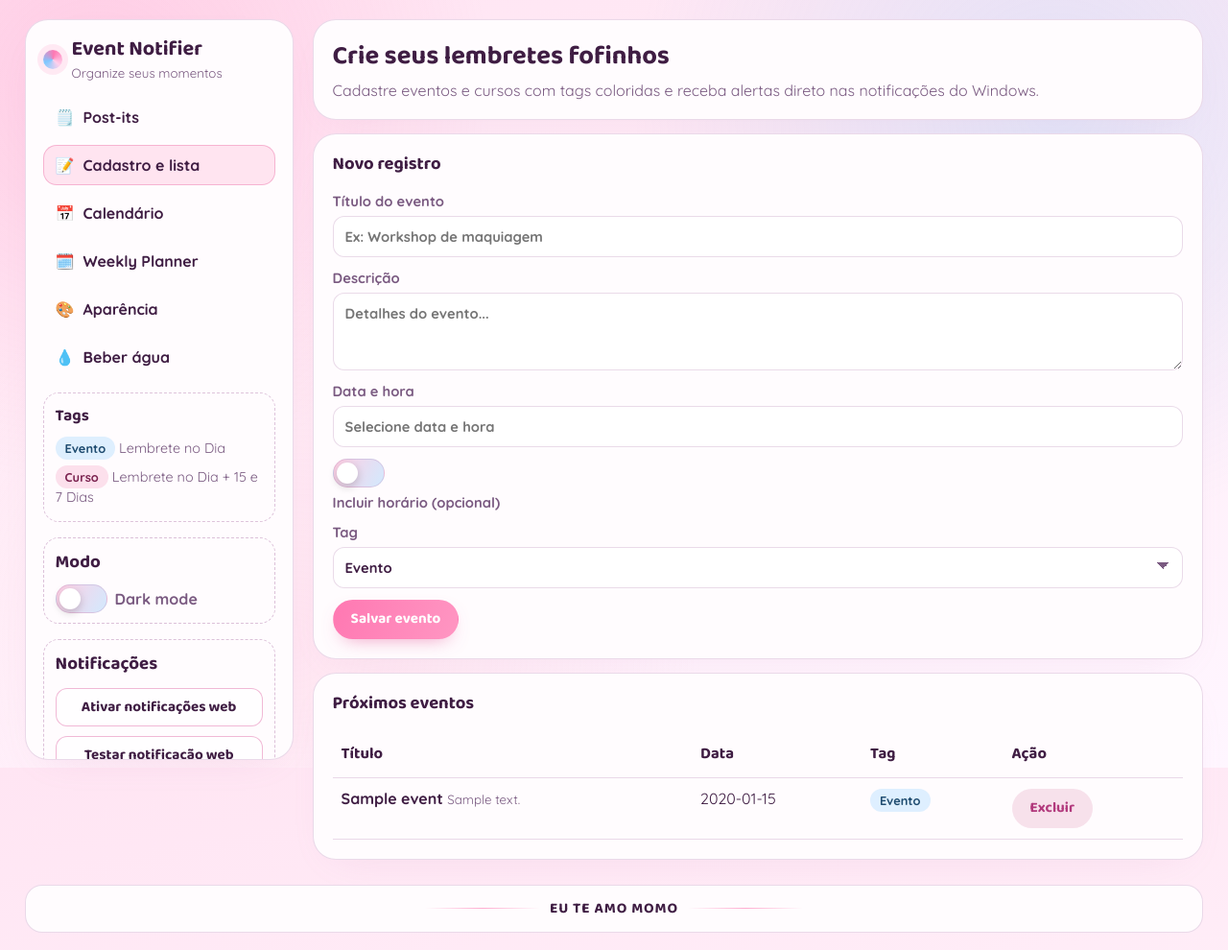
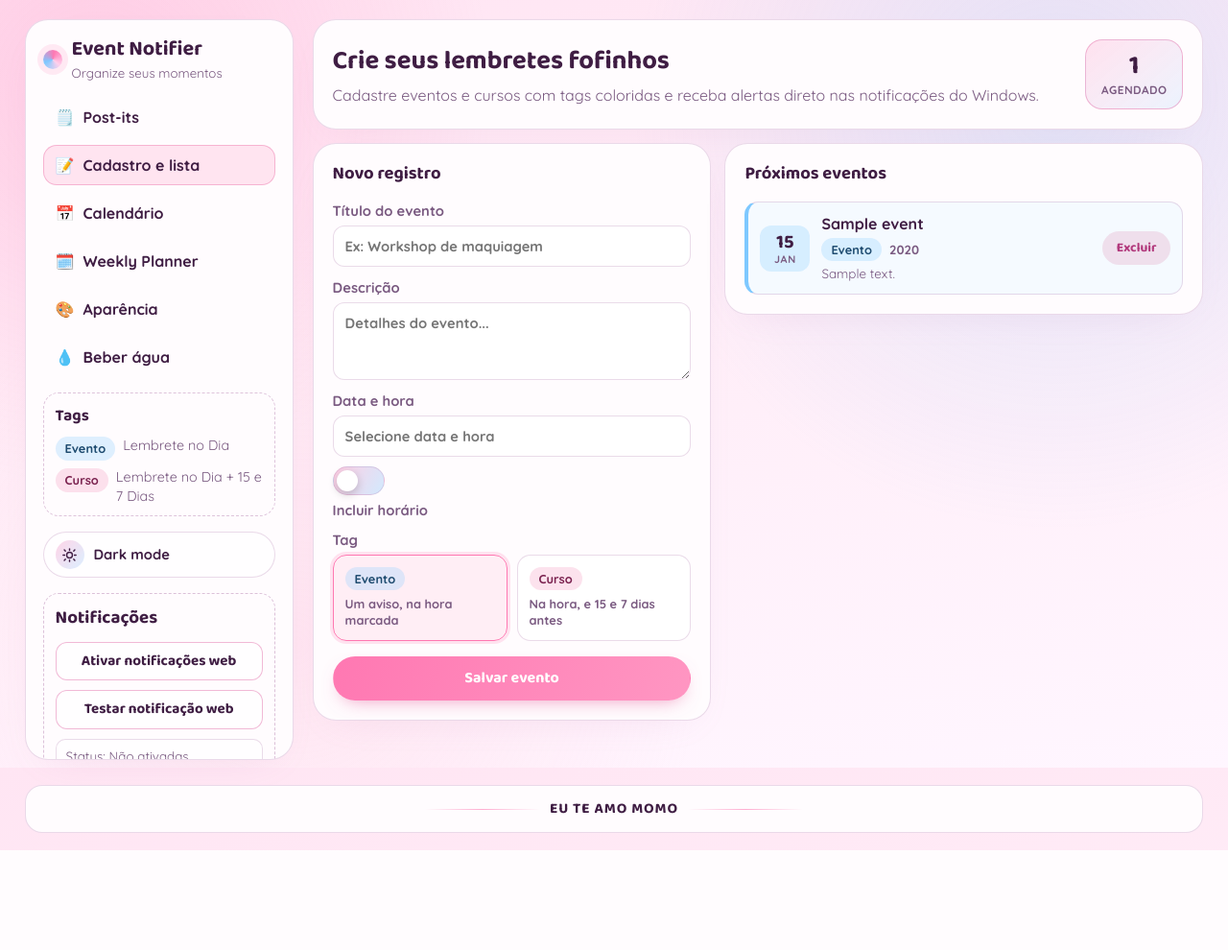
Before and after one commit to henriquemf/event-beazeth, a Flask app: page /events in a window 1280 px wide. Shown: the whole page at 96% size. After the commit the page ends 886 px from the top, so only its background shows below. Run offline with Flask 3, Linux system fonts and the light colour scheme; tables that the repository leaves empty hold one stand-in row (values such as "Sample post").

Commit message:
feat: implementar nova tela de cadastro e lista de eventos com layout responsivo e melhorias na usabilidade

```diff
--- a/app/static/css/base.css
+++ b/app/static/css/base.css
@@ -1,14 +1,9 @@
 /* Fundacao compartilhada: tokens, reset, layout, barra lateral, cartoes,
-   formularios, botoes, tabelas e tags.
+   formularios, botoes e tags.
 
    Carregue SEMPRE nesta ordem: base.css -> components.css -> themes.css.
    Os tres sao faixas contiguas do mesmo arquivo original, entao trocar a
    ordem muda a cascata. */
-
-/* Base compartilhada por todas as telas.
-
-   Tokens, reset, layout, barra lateral, cartoes, formularios, botoes,
-   tabelas, modal, temas, fontes, dark mode e responsivo. */
 
 :root {
     --surface-solid: linear-gradient(var(--surface), var(--surface)), var(--bg-mid);
@@ -222,9 +217,20 @@ body.page-leaving {
     font-family: var(--font-display);
 }
 
+/* Duas colunas: o pill numa, a descrição na outra. Como <p> simples, o texto
+   longo do "Curso" voltava para baixo do pill e desalinhava a caixa. */
 .legend-box p {
-    margin: 6px 0;
+    display: grid;
+    grid-template-columns: auto minmax(0, 1fr);
+    align-items: start;
+    gap: 8px;
+    margin: 8px 0 0;
     color: var(--ink-soft);
+    line-height: 1.35;
+}
+
+.legend-box p .tag {
+    white-space: nowrap;
 }
 
 .main-content {
@@ -583,33 +589,6 @@ button:active,
     transform: translateY(0) scale(0.98);
 }
 
-.table-wrap {
-    overflow-x: auto;
-}
-
-table {
-    width: 100%;
-    border-collapse: collapse;
-    min-width: 760px;
-}
-
-th,
-td {
-    padding: 11px 9px;
-    border-bottom: 1px solid var(--stroke);
-    text-align: left;
-    vertical-align: top;
-}
-
-th {
-    font-family: var(--font-display);
-    font-size: 1.03rem;
-}
-
-td small {
-    color: var(--ink-soft);
-}
-
 .tag {
     display: inline-block;
     padding: 4px 10px;
--- a/app/static/css/components.css
+++ b/app/static/css/components.css
@@ -195,16 +195,101 @@
     transform: translateX(24px);
 }
 
-/* O checkbox do dark mode nasce desmarcado no HTML e só é marcado pelo JS, que
-   roda depois da primeira pintura — o resultado era o botão "ligando" sozinho a
-   cada troca de página. O estado visual passa a vir do atributo em <html>, que é
-   definido antes de pintar. O :checked acima continua valendo para o clique. */
-[data-dark="true"] #dark-toggle + .track {
-    background: linear-gradient(120deg, rgba(130, 86, 222, 0.6), rgba(230, 113, 183, 0.6));
+/* --------------------------------------------------- interruptor dark mode */
+
+/* Um controle compacto, sem caixa em volta: ícone + rótulo numa pílula. */
+.dark-switch {
+    display: flex;
+    align-items: center;
+    gap: 10px;
+    padding: 8px 12px;
+    border: 1px solid var(--stroke);
+    border-radius: 999px;
+    cursor: pointer;
+    user-select: none;
+    font-weight: 700;
+    color: var(--ink);
+    background: color-mix(in srgb, var(--input-bg) 60%, transparent);
+    transition: background 0.22s ease, border-color 0.22s ease, box-shadow 0.22s ease;
 }
 
-[data-dark="true"] #dark-toggle + .track .dot {
-    transform: translateX(24px);
+.dark-switch:hover {
+    border-color: color-mix(in srgb, var(--accent) 45%, var(--stroke));
+    background: color-mix(in srgb, var(--accent) 12%, var(--input-bg));
+}
+
+.dark-switch-label {
+    font-size: 0.92rem;
+    line-height: 1.2;
+}
+
+.dark-switch input {
+    position: absolute;
+    opacity: 0;
+    pointer-events: none;
+}
+
+.dark-switch input:focus-visible + .dark-switch-icon {
+    box-shadow: 0 0 0 3px color-mix(in srgb, var(--accent) 45%, transparent);
+}
+
+/* Os dois ícones ficam empilhados no mesmo ponto e alternam por opacidade e
+   rotação — nada de layout muda, então a troca roda no compositor. */
+.dark-switch-icon {
+    position: relative;
+    flex: 0 0 auto;
+    width: 30px;
+    height: 30px;
+    border-radius: 50%;
+    display: grid;
+    place-items: center;
+    background: linear-gradient(130deg, rgba(255, 120, 178, 0.3), rgba(126, 200, 255, 0.28));
+    transition: background 0.24s ease, box-shadow 0.2s ease;
+}
+
+.dark-switch-icon svg {
+    position: absolute;
+    width: 17px;
+    height: 17px;
+    transition: opacity 0.26s ease, transform 0.32s cubic-bezier(0.34, 1.45, 0.64, 1);
+}
+
+/* Claro é o padrão: sol visível, lua guardada. */
+.dark-switch-icon .icon-sun {
+    opacity: 1;
+    transform: rotate(0deg) scale(1);
+}
+
+.dark-switch-icon .icon-moon {
+    opacity: 0;
+    transform: rotate(-70deg) scale(0.5);
+}
+
+/* O checkbox nasce desmarcado no HTML e só é marcado pelo JS, que roda depois da
+   primeira pintura — o ícone "virava" sozinho a cada troca de página. O estado
+   visual vem do atributo em <html>, definido antes de pintar. O :checked abaixo
+   cobre o clique imediato. */
+[data-dark="true"] .dark-switch-icon .icon-sun,
+.dark-switch input:checked + .dark-switch-icon .icon-sun {
+    opacity: 0;
+    transform: rotate(70deg) scale(0.5);
+}
+
+[data-dark="true"] .dark-switch-icon .icon-moon,
+.dark-switch input:checked + .dark-switch-icon .icon-moon {
+    opacity: 1;
+    transform: rotate(0deg) scale(1);
+}
+
+[data-dark="true"] .dark-switch-icon,
+.dark-switch input:checked + .dark-switch-icon {
+    background: linear-gradient(130deg, rgba(130, 86, 222, 0.75), rgba(230, 113, 183, 0.7));
+    box-shadow: 0 0 14px -4px rgba(160, 110, 235, 0.8);
+}
+
+[data-dark="true"] .dark-switch {
+    border-color: color-mix(in srgb, var(--accent) 40%, var(--stroke));
+    background: color-mix(in srgb, var(--accent) 14%, transparent);
 }
 
 /* Mesma classe de problema para toggles restaurados de localStorage (ex: fins de
--- /dev/null
+++ b/app/static/css/pages/events.css
@@ -0,0 +1,294 @@
+/* Tela de cadastro e lista de eventos. */
+
+/* ------------------------------------------------------------------ hero */
+
+.events-hero {
+    display: flex;
+    flex-wrap: wrap;
+    align-items: center;
+    justify-content: space-between;
+    gap: 16px;
+}
+
+.events-hero-text {
+    min-width: 0;
+}
+
+/* Contador do lado do título, para a tela não abrir só com formulário. */
+.events-hero-badge {
+    flex: 0 0 auto;
+    display: grid;
+    place-items: center;
+    gap: 2px;
+    min-width: 78px;
+    padding: 12px 16px;
+    border-radius: 18px;
+    border: 1px solid color-mix(in srgb, var(--accent) 32%, var(--stroke));
+    background: linear-gradient(140deg,
+        color-mix(in srgb, var(--accent) 20%, transparent),
+        color-mix(in srgb, var(--blue-soft) 16%, transparent));
+}
+
+.events-hero-badge strong {
+    font-family: var(--font-display);
+    font-size: 1.7rem;
+    line-height: 1.1;
+    color: var(--ink);
+}
+
+.events-hero-badge small {
+    font-size: 0.74rem;
+    font-weight: 700;
+    letter-spacing: 0.04em;
+    text-transform: uppercase;
+    color: var(--ink-soft);
+}
+
+/* --------------------------------------------------------------- layout */
+
+/* Formulário e lista lado a lado: a tela inteira era uma coluna só de campos. */
+.events-layout {
+    display: grid;
+    grid-template-columns: minmax(0, 5fr) minmax(0, 6fr);
+    align-items: start;
+    gap: 14px;
+}
+
+/* ---------------------------------------------------------- formulário */
+
+.event-when {
+    display: grid;
+    gap: 10px;
+}
+
+.event-when .dark-toggle.fancy {
+    justify-self: start;
+}
+
+.event-submit {
+    width: 100%;
+    margin-top: 4px;
+    padding: 12px 18px;
+    font-size: 1rem;
+}
+
+/* Dois cartões no lugar do <select> nativo: além de feio, o dropdown do sistema
+   ignora o tema e não tinha onde explicar a regra de cada tag. */
+.tag-picker {
+    display: grid;
+    grid-template-columns: repeat(auto-fit, minmax(150px, 1fr));
+    gap: 10px;
+    margin: 0;
+    padding: 0;
+    border: 0;
+}
+
+.tag-picker legend {
+    padding: 0;
+    margin-bottom: 6px;
+    font-size: 0.92rem;
+    font-weight: 700;
+    color: var(--ink-soft);
+}
+
+.tag-option {
+    cursor: pointer;
+}
+
+.tag-option input {
+    position: absolute;
+    opacity: 0;
+    pointer-events: none;
+}
+
+.tag-option-card {
+    display: grid;
+    gap: 6px;
+    height: 100%;
+    padding: 12px;
+    border: 1px solid var(--stroke);
+    border-radius: 14px;
+    background: var(--input-bg);
+    transition:
+        border-color 0.18s ease,
+        background 0.18s ease,
+        box-shadow 0.2s ease,
+        transform 0.16s cubic-bezier(0.34, 1.45, 0.64, 1);
+}
+
+.tag-option-card .tag {
+    justify-self: start;
+}
+
+.tag-option-card small {
+    color: var(--ink-soft);
+    font-size: 0.8rem;
+    line-height: 1.35;
+}
+
+.tag-option:hover .tag-option-card {
+    transform: translateY(-2px);
+    border-color: color-mix(in srgb, var(--accent) 45%, var(--stroke));
+}
+
+.tag-option input:checked + .tag-option-card {
+    border-color: var(--accent);
+    background: color-mix(in srgb, var(--accent) 12%, var(--input-bg));
+    box-shadow: 0 0 0 3px color-mix(in srgb, var(--accent) 20%, transparent);
+}
+
+.tag-option input:focus-visible + .tag-option-card {
+    box-shadow: 0 0 0 3px color-mix(in srgb, var(--accent) 50%, transparent);
+}
+
+/* --------------------------------------------------------------- lista */
+
+.event-list {
+    display: grid;
+    gap: 10px;
+    margin: 0;
+    padding: 0;
+    list-style: none;
+}
+
+/* Cartão no lugar da linha de tabela: a tabela tinha min-width de 760px e
+   rolava na horizontal em qualquer tela média. */
+.event-item {
+    --item-tint: var(--blue-soft);
+    display: grid;
+    grid-template-columns: auto minmax(0, 1fr) auto;
+    align-items: center;
+    gap: 12px;
+    padding: 12px;
+    border: 1px solid var(--stroke);
+    border-left: 4px solid var(--item-tint);
+    border-radius: 14px;
+    background: color-mix(in srgb, var(--item-tint) 8%, var(--input-bg));
+    transition: transform 0.16s ease, box-shadow 0.2s ease, border-color 0.2s ease;
+}
+
+/* As duas classes chegam por `is-{{ event.tag_type }}` no template. */
+.event-item.is-evento {
+    --item-tint: var(--blue-soft);
+}
+
+.event-item.is-curso {
+    --item-tint: var(--pink-soft);
+}
+
+.event-item:hover {
+    transform: translateX(2px);
+    box-shadow: 0 10px 26px -18px var(--shadow);
+}
+
+.event-date {
+    display: grid;
+    place-items: center;
+    min-width: 52px;
+    padding: 6px 8px;
+    border-radius: 12px;
+    background: color-mix(in srgb, var(--item-tint) 26%, transparent);
+}
+
+.event-date strong {
+    font-family: var(--font-display);
+    font-size: 1.25rem;
+    line-height: 1.1;
+    color: var(--ink);
+}
+
+.event-date small {
+    font-size: 0.68rem;
+    font-weight: 700;
+    letter-spacing: 0.06em;
+    color: var(--ink-soft);
+}
+
+.event-body {
+    display: grid;
+    gap: 4px;
+    min-width: 0;
+}
+
+.event-title {
+    font-size: 1rem;
+    line-height: 1.3;
+    color: var(--ink);
+    overflow-wrap: anywhere;
+}
+
+.event-meta {
+    display: flex;
+    flex-wrap: wrap;
+    align-items: center;
+    gap: 8px;
+}
+
+.event-when-text {
+    font-size: 0.82rem;
+    font-weight: 700;
+    color: var(--ink-soft);
+}
+
+.event-desc {
+    color: var(--ink-soft);
+    font-size: 0.84rem;
+    line-height: 1.4;
+    overflow-wrap: anywhere;
+}
+
+.event-remove {
+    padding: 8px 14px;
+    font-size: 0.85rem;
+}
+
+/* ---------------------------------------------------------- lista vazia */
+
+.events-empty {
+    display: grid;
+    justify-items: center;
+    gap: 4px;
+    margin: 0;
+    padding: 28px 16px;
+    text-align: center;
+    border: 1px dashed var(--stroke);
+    border-radius: 16px;
+    color: var(--ink-soft);
+}
+
+.events-empty span {
+    font-size: 2rem;
+    line-height: 1;
+}
+
+.events-empty strong {
+    font-family: var(--font-display);
+    color: var(--ink);
+}
+
+[data-dark="true"] .event-item {
+    background: color-mix(in srgb, var(--item-tint) 14%, rgba(30, 18, 40, 0.75));
+}
+
+@media (max-width: 1024px) {
+    .events-layout {
+        grid-template-columns: minmax(0, 1fr);
+    }
+}
+
+@media (max-width: 560px) {
+    .event-item {
+        grid-template-columns: auto minmax(0, 1fr);
+    }
+
+    /* O botão desce para a segunda linha em vez de espremer o título. */
+    .event-item form {
+        grid-column: 1 / -1;
+        justify-self: end;
+    }
+
+    .events-hero {
+        flex-direction: column;
+        align-items: flex-start;
+    }
+}
--- a/app/static/css/themes.css
+++ b/app/static/css/themes.css
@@ -249,8 +249,6 @@ html[data-dark="true"] {
     background-image: linear-gradient(170deg, var(--bg-top), var(--bg-mid) 48%, var(--bg-bottom));
 }
 
-[data-dark="true"] table,
-[data-dark="true"] .table-wrap,
 [data-dark="true"] .fc,
 [data-dark="true"] .fc-theme-standard td,
 [data-dark="true"] .fc-theme-standard th,
--- a/app/templates/pages/events.html
+++ b/app/templates/pages/events.html
@@ -3,16 +3,24 @@
 {% block title %}Cadastro | Event Notifier{% endblock %}
 
 {% block head_extra %}
+<link rel="stylesheet" href="{{ static_url('css/pages/events.css') }}" />
 <link rel="stylesheet" href="{{ static_url('css/vendor/flatpickr.css') }}" />
 <link rel="stylesheet" href="https://cdn.jsdelivr.net/npm/flatpickr@4.6.13/dist/flatpickr.min.css" />
 {% endblock %}
 
 {% block content %}
-<section class="hero-card">
+<section class="hero-card events-hero">
+    <div class="events-hero-text">
         <h2>Crie seus lembretes fofinhos</h2>
         <p>Cadastre eventos e cursos com tags coloridas e receba alertas direto nas notificações do Windows.</p>
+    </div>
+    <span class="events-hero-badge">
+        <strong>{{ events|length }}</strong>
+        <small>{{ 'agendado' if events|length == 1 else 'agendados' }}</small>
+    </span>
 </section>
 
+<div class="events-layout">
     <section class="panel-card">
         <h3>Novo registro</h3>
         <form method="post" class="event-form">
@@ -26,6 +34,7 @@
                 <textarea name="description" rows="3" placeholder="Detalhes do evento..."></textarea>
             </label>
 
+            <div class="event-when">
                 <label>
                     Data e hora
                     <input id="event-datetime" type="text" name="event_datetime" placeholder="Selecione data e hora" required />
@@ -34,63 +43,79 @@
                 <label class="dark-toggle fancy" for="include-time">
                     <input id="include-time" type="checkbox" name="include_time" />
                     <span class="track"><span class="dot"></span></span>
-            <span class="text">Incluir horário (opcional)</span>
+                    <span class="text">Incluir horário</span>
+                </label>
+            </div>
+
+            {# Dois cartões no lugar do <select>: mostram a regra de lembrete de
+               cada tag, que antes só existia na legenda da barra lateral. #}
+            <fieldset class="tag-picker">
+                <legend>Tag</legend>
+
+                <label class="tag-option">
+                    <input type="radio" name="tag_type" value="evento" checked />
+                    <span class="tag-option-card">
+                        <span class="tag tag-evento">Evento</span>
+                        <small>Um aviso, na hora marcada</small>
+                    </span>
                 </label>
 
-        <label>
-            Tag
-            <select name="tag_type" required>
-                <option value="evento">Evento</option>
-                <option value="curso">Curso</option>
-            </select>
+                <label class="tag-option">
+                    <input type="radio" name="tag_type" value="curso" />
+                    <span class="tag-option-card">
+                        <span class="tag tag-curso">Curso</span>
+                        <small>Na hora, e 15 e 7 dias antes</small>
+                    </span>
                 </label>
+            </fieldset>
 
-        <button type="submit" class="btn-primary">Salvar evento</button>
+            <button type="submit" class="btn-primary event-submit">Salvar evento</button>
         </form>
     </section>
 
     <section class="panel-card">
         <h3>Próximos eventos</h3>
         {% if events %}
-        <div class="table-wrap">
-            <table>
-                <thead>
-                    <tr>
-                        <th>Título</th>
-                        <th>Data</th>
-                        <th>Tag</th>
-                        <th>Ação</th>
-                    </tr>
-                </thead>
-                <tbody>
+            <ul class="event-list">
                 {% for event in events %}
-                        <tr>
-                            <td>
-                                <strong>{{ event['title'] }}</strong>
-                                <small>{{ event['description'] or '-' }}</small>
-                            </td>
-                            <td>{{ event['event_datetime'].replace('T', ' ') }}</td>
-                            <td>
+                    <li class="event-item is-{{ event['tag_type'] }}">
+                        <span class="event-date" aria-hidden="true">
+                            <strong>{{ event['day'] }}</strong>
+                            <small>{{ event['month'] }}</small>
+                        </span>
+
+                        <span class="event-body">
+                            <strong class="event-title">{{ event['title'] }}</strong>
+                            <span class="event-meta">
                                 {% if event['tag_type'] == 'curso' %}
                                     <span class="tag tag-curso">Curso</span>
                                 {% else %}
                                     <span class="tag tag-evento">Evento</span>
                                 {% endif %}
-                            </td>
-                            <td>
+                                <span class="event-when-text">
+                                    {{ event['year'] }}{% if event['time'] %} · {{ event['time'] }}{% endif %}
+                                </span>
+                            </span>
+                            {% if event['description'] %}
+                                <small class="event-desc">{{ event['description'] }}</small>
+                            {% endif %}
+                        </span>
+
                         <form method="post" action="{{ url_for('events.remove_event', event_id=event['id']) }}" onsubmit="return confirm('Deseja excluir este evento?');">
-                                    <button class="btn-danger" type="submit">Excluir</button>
+                            <button class="btn-danger event-remove" type="submit" aria-label="Excluir {{ event['title'] }}">Excluir</button>
                         </form>
-                            </td>
-                        </tr>
+                    </li>
                 {% endfor %}
-                </tbody>
-            </table>
-        </div>
+            </ul>
         {% else %}
-        <p class="empty">Nenhum evento cadastrado ainda.</p>
+            <p class="events-empty">
+                <span aria-hidden="true">🗓️</span>
+                <strong>Nenhum evento cadastrado ainda</strong>
+                <small>Preencha o formulário ao lado para criar o primeiro.</small>
+            </p>
         {% endif %}
     </section>
+</div>
 {% endblock %}
 
 {% block scripts %}
--- a/app/templates/partials/sidebar.html
+++ b/app/templates/partials/sidebar.html
@@ -15,14 +15,20 @@
         <p><span class="tag tag-curso">Curso</span> Lembrete no Dia + 15 e 7 Dias</p>
     </div>
 
-    <div class="mode-box">
-        <h3>Modo</h3>
-        <label class="dark-toggle fancy" for="dark-toggle">
-            <input id="dark-toggle" type="checkbox" />
-            <span class="track"><span class="dot"></span></span>
-            <span class="text">Dark mode</span>
-        </label>
-    </div>
+    {# Um controle só, sem caixa em volta: lua/sol trocam conforme o estado. #}
+    <label class="dark-switch" for="dark-toggle" title="Alternar dark mode">
+        <input id="dark-toggle" type="checkbox" />
+        <span class="dark-switch-icon" aria-hidden="true">
+            <svg class="icon-moon" viewBox="0 0 24 24" fill="none" stroke="currentColor" stroke-width="2" stroke-linecap="round" stroke-linejoin="round">
+                <path d="M21 12.8A9 9 0 1 1 11.2 3a7 7 0 0 0 9.8 9.8z" />
+            </svg>
+            <svg class="icon-sun" viewBox="0 0 24 24" fill="none" stroke="currentColor" stroke-width="2" stroke-linecap="round" stroke-linejoin="round">
+                <circle cx="12" cy="12" r="4.2" />
+                <path d="M12 2.6v2.2M12 19.2v2.2M4.3 4.3l1.6 1.6M18.1 18.1l1.6 1.6M2.6 12h2.2M19.2 12h2.2M4.3 19.7l1.6-1.6M18.1 5.9l1.6-1.6" />
+            </svg>
+        </span>
+        <span class="dark-switch-label">Dark mode</span>
+    </label>
 
     <div class="mode-box push-box">
         <h3>Notificações</h3>
```
Also changed, not shown: app/blueprints/events.py (+32 -1 lines), app/static/css/vendor/fullcalendar.css (+39 -4 lines). Lines whose indentation alone changed are shown as unchanged.
